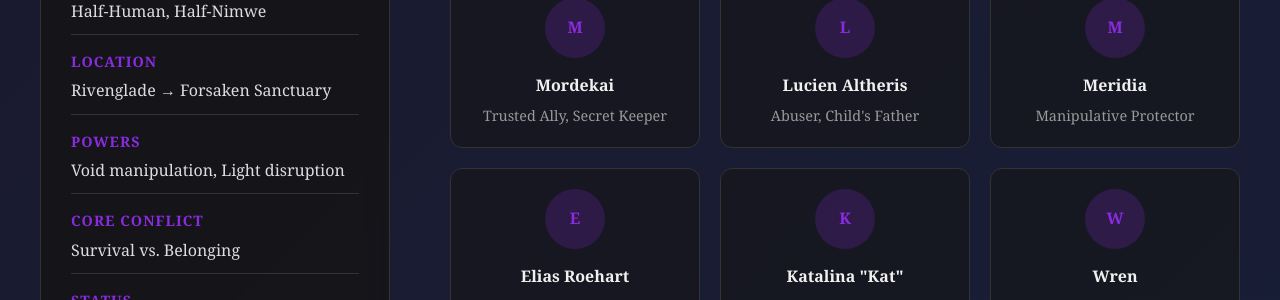
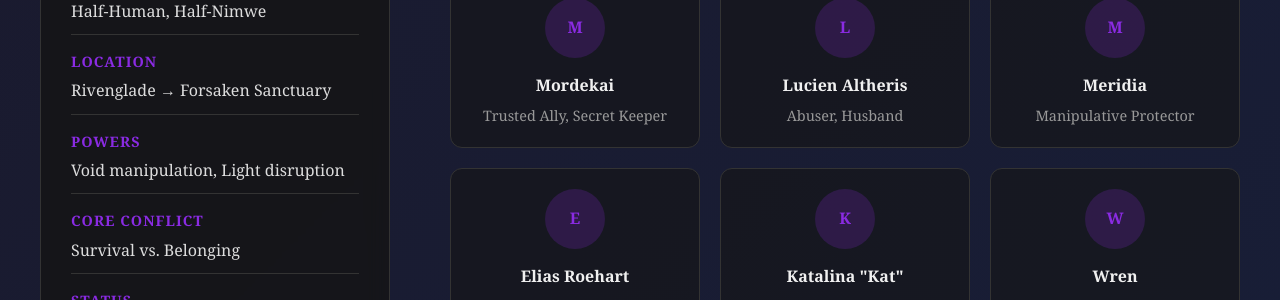
Before and after one commit to Mileena28/Mileena28.github.io, a Jekyll site: the page world-guide/characters/mira-roehart.html, which Jekyll copies as it is, in a window 1280 px wide and 900 px high, scrolled down 3839 px. Shown: the part 154-454 px from the top of the window. Built offline with Jekyll 4.4.1, drawn with Linux system fonts in a browser that asks for light colours.

Commit message:
Update mira-roehart.html

```diff
--- a/world-guide/characters/mira-roehart.html
+++ b/world-guide/characters/mira-roehart.html
@@ -636,7 +636,7 @@
                         <a href="lucien-altheris.html" class="related-character">
                             <div class="related-avatar">L</div>
                             <div class="related-name">Lucien Altheris</div>
-                            <div class="related-role">Abuser, Child's Father</div>
+                            <div class="related-role">Abuser, Husband</div>
                         </a>
                         <a href="meridia.html" class="related-character">
                             <div class="related-avatar">M</div>
```
